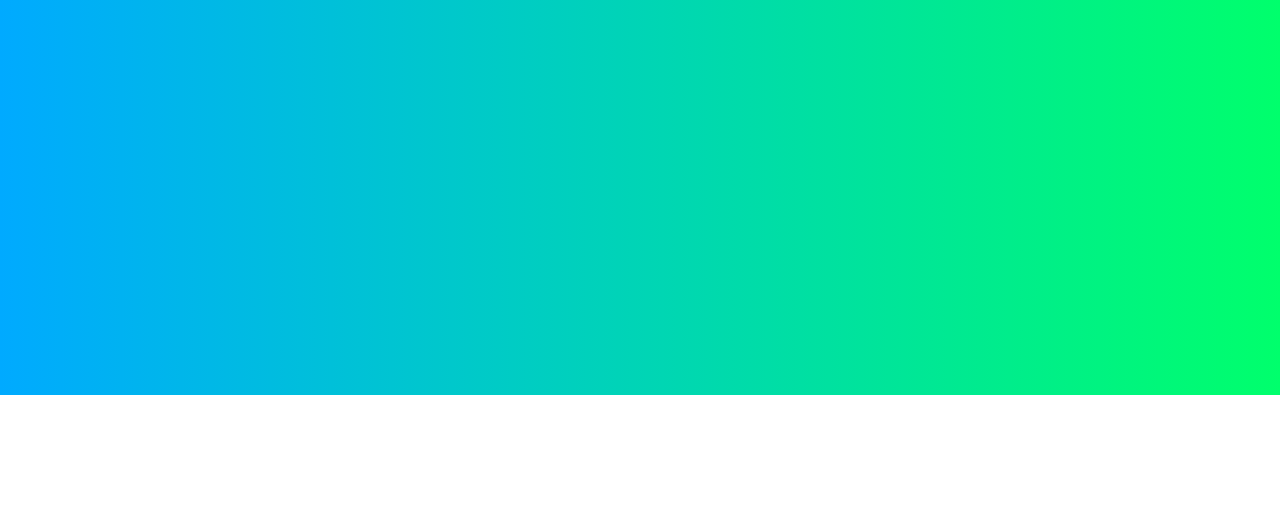
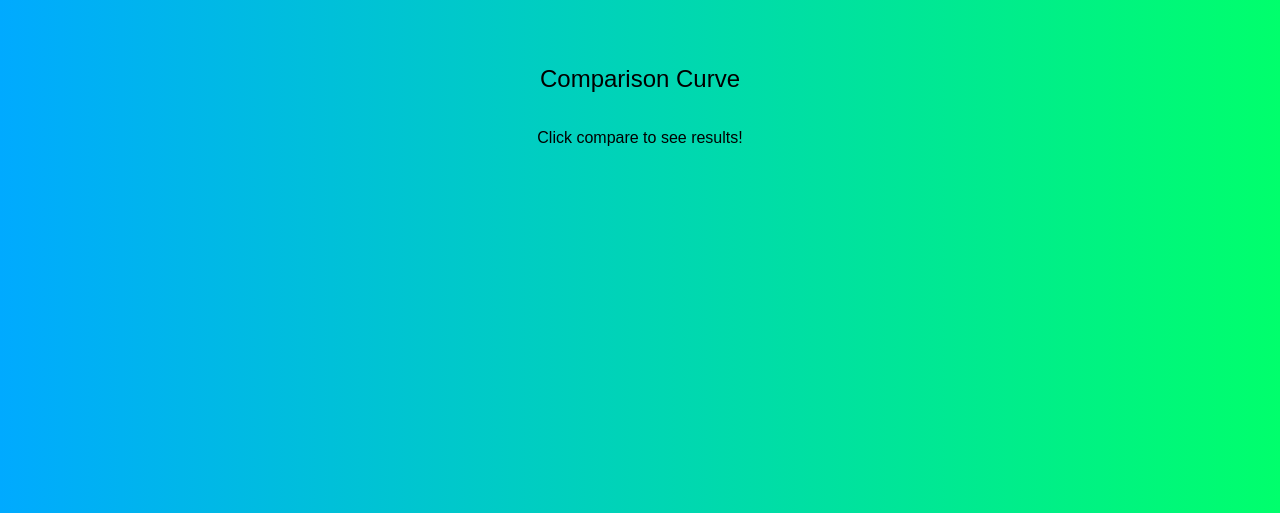
Before and after one commit to omar-ashinawy/strassen, a plain HTML site: page index.html in a window 1280 px wide. Shown: the part 436-949 px from the top of the page. Before the commit the page ends 831 px from the top, so only its background shows below. Drawn offline with nearby package versions, Linux system fonts and the light colour scheme.

Commit message:
Update index.html

```diff
--- a/index.html
+++ b/index.html
@@ -83,6 +83,10 @@
                 Fill in matrices to see results!
             </p>
             <p id="strassens-time"></p>
+            <h2>Comparison Curve</h2>
+            <p>
+                Click compare to see results!
+            </p>
         </div>
         <canvas id="plot" style="width:100%;max-width:700px"></canvas>
     </div>
```
